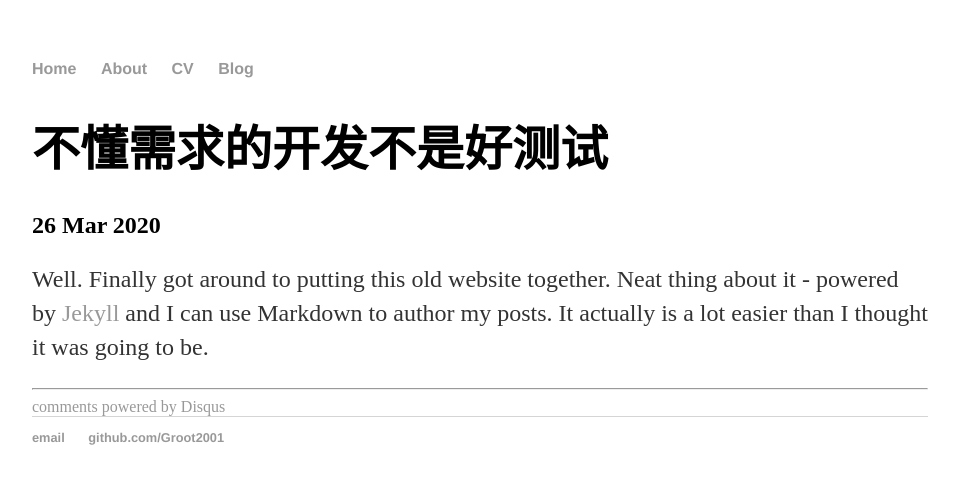
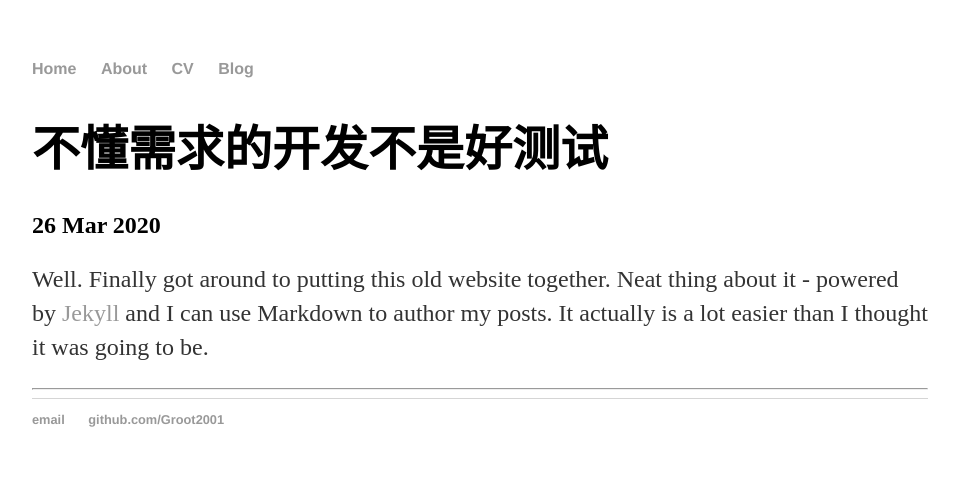
Before and after one commit to Groot2001/groot2001.github.io, a Jekyll site: the page built from _posts/2020-03-25-yang-site-launched.md, in a window 1280 px wide. Shown: the top 484 px of the page, without its empty margins (160-1116 px from the left). Built offline with Jekyll 4.4.1, drawn with Linux system fonts in a browser that asks for light colours; comment, search, counter and statistics services are not loaded.

Commit message:
Update disqus.html
新增评论功能

```diff
--- a/_includes/disqus.html
+++ b/_includes/disqus.html
@@ -1,14 +1,14 @@
-<div id="disqus_thread"></div>
-<script type="text/javascript">
-        /* * * CONFIGURATION VARIABLES: EDIT BEFORE PASTING INTO YOUR WEBPAGE * * */
-        var disqus_shortname = 'jmcglone'; // required: replace example with your forum shortname
-
-        /* * * DON'T EDIT BELOW THIS LINE * * */
-        (function() {
-            var dsq = document.createElement('script'); dsq.type = 'text/javascript'; dsq.async = true;
-            dsq.src = '//' + disqus_shortname + '.disqus.com/embed.js';
-            (document.getElementsByTagName('head')[0] || document.getElementsByTagName('body')[0]).appendChild(dsq);
-        })();
-</script>
-<noscript>Please enable JavaScript to view the <a href="http://disqus.com/?ref_noscript">comments powered by Disqus.</a></noscript>
-<a href="http://disqus.com" class="dsq-brlink">comments powered by <span class="logo-disqus">Disqus</span></a>
+<section class="comment-area">
+        <div class="comment-wrapper">
+                {% if site.intensedebate_identifier %}
+                <div id="disqus_thread" class="article-comments"></div>
+                        <script>
+                                var idcomments_acct = '{{ site.intensedebate_identifier }}';
+                                var idcomments_post_id ;
+                                var idcomments_post_url ;
+                        </script>
+                        <span id="IDCommentsPostTitle" style="display:none"></span>
+                        <script type="text/javascript" src="https://www.intensedebate.com/js/genericCommentWrapperV2.js"></script>
+                {% endif %}
+        </div>
+</section>
```
